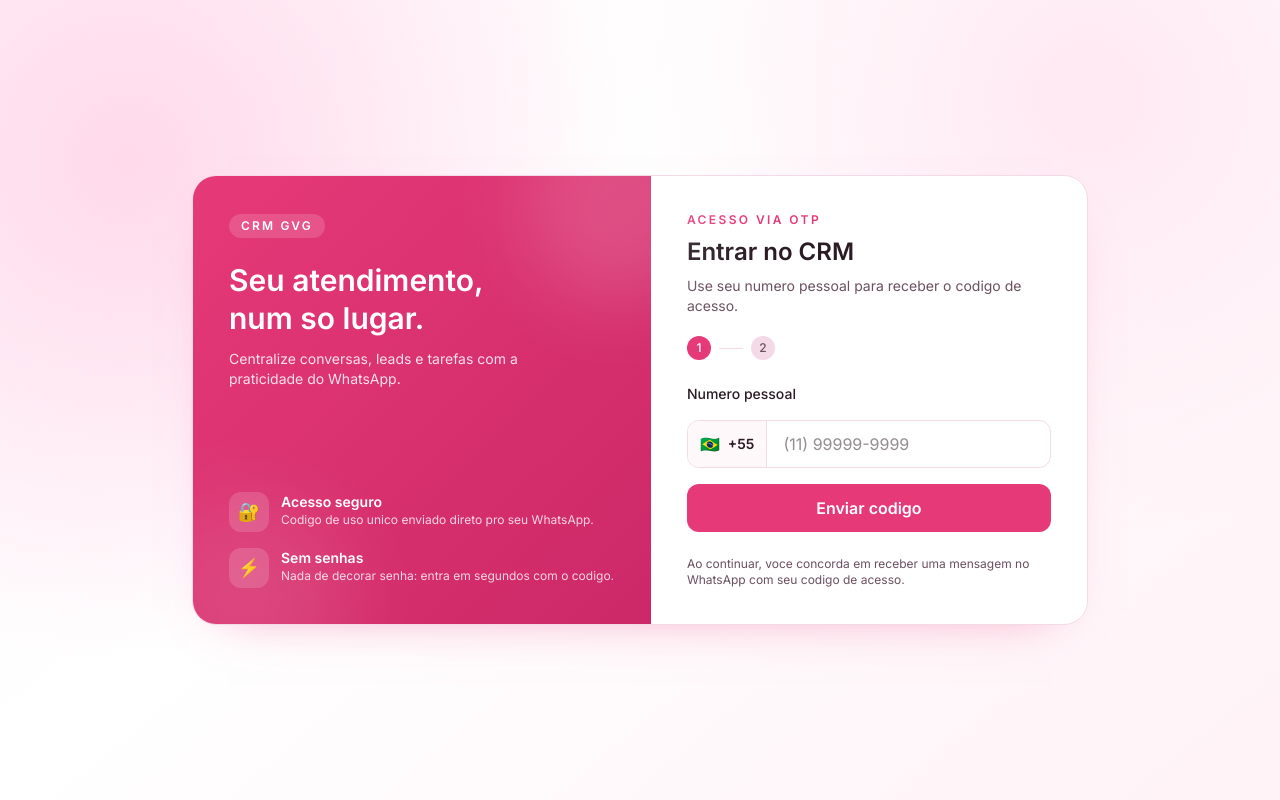
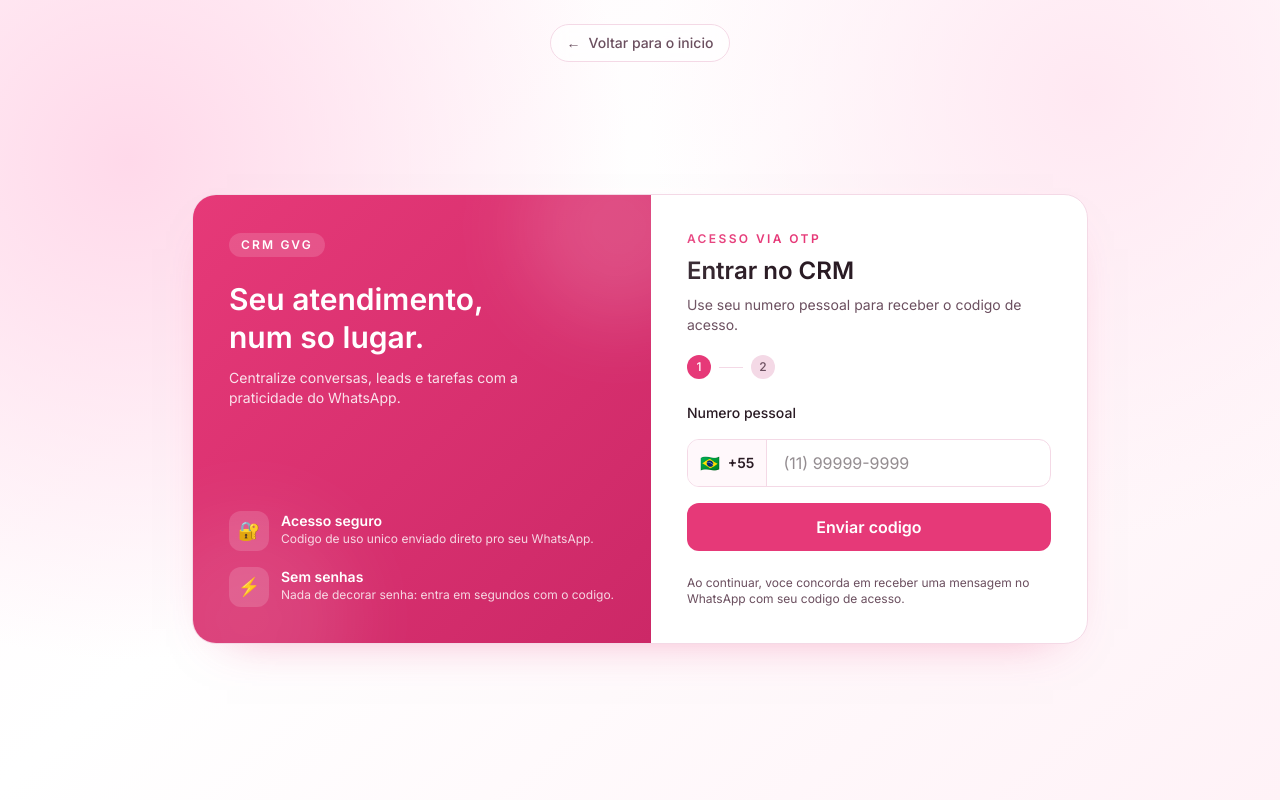
Before and after one commit to Vinicius-Lummertz/CRM-GVG, a Next.js app in the folder frontend/: page /otp in a window 1280 px wide. Built offline with nearby package versions, Linux system fonts and the light colour scheme.

Commit message:
botao de voltar no otp

```diff
--- a/frontend/src/app/otp/page.tsx
+++ b/frontend/src/app/otp/page.tsx
@@ -2,6 +2,7 @@
 
 import { FormEvent, useMemo, useState } from "react";
 import { useRouter } from "next/navigation";
+import Link from "next/link";
 
 const COUNTRY_CODE = "55";
 const MASTER_PHONE = "554896290225";
@@ -162,7 +163,18 @@ export default function OtpPage() {
   }
 
   return (
-    <main className="hero-glow flex min-h-screen items-center justify-center px-6 py-10">
+    <main className="hero-glow flex min-h-screen flex-col px-6 py-6">
+      <header className="mx-auto flex w-full max-w-4xl items-center justify-center">
+        <Link
+          href="/"
+          className="inline-flex items-center gap-2 rounded-full border border-[var(--line)] bg-white/70 px-4 py-2 text-sm font-medium text-[var(--muted)] backdrop-blur transition hover:border-pink-300 hover:text-[var(--foreground)]"
+        >
+          <span aria-hidden>←</span>
+          Voltar para o inicio
+        </Link>
+      </header>
+
+      <div className="flex flex-1 items-center justify-center py-8">
       <section className="fade-up grid w-full max-w-4xl overflow-hidden rounded-3xl border border-[var(--line)] bg-white shadow-[0_20px_50px_-35px_rgba(230,57,120,0.55)] md:grid-cols-[1.05fr_1fr]">
         {/* Painel lateral decorativo */}
         <aside className="relative hidden flex-col justify-between bg-gradient-to-br from-[var(--primary)] to-[var(--primary-strong)] p-9 text-white md:flex">
@@ -318,6 +330,7 @@ export default function OtpPage() {
           </p>
         </div>
       </section>
+      </div>
     </main>
   );
 }
```
